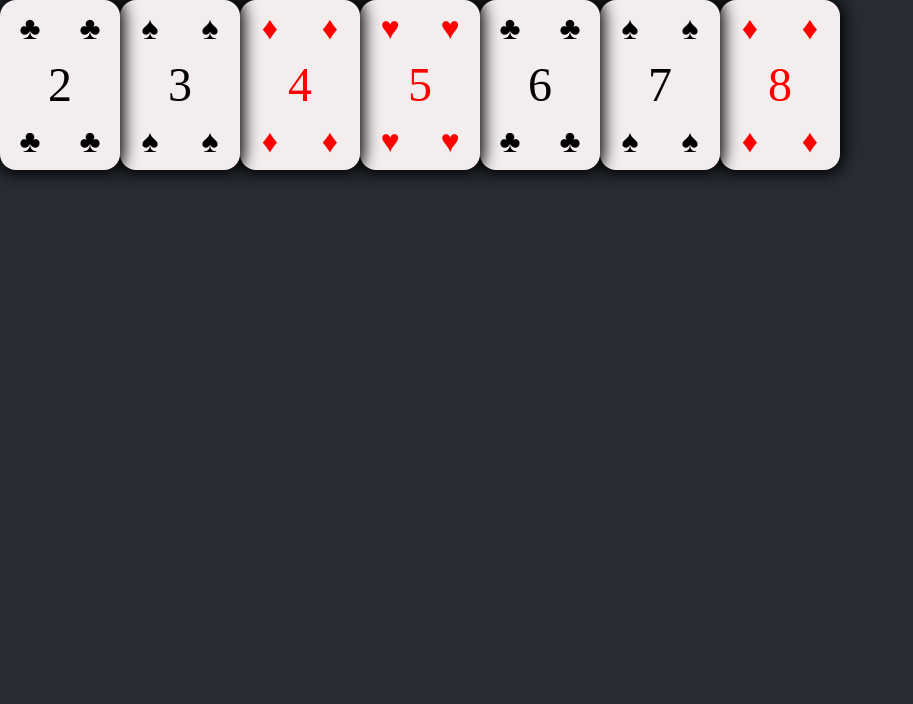
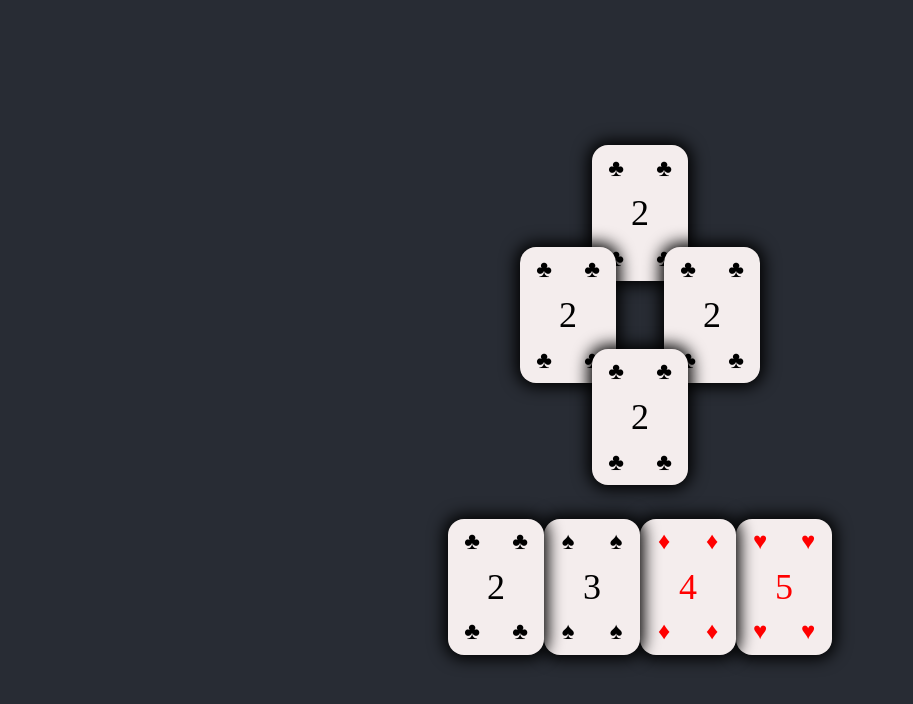
Before and after one commit to callumfairbairn/blob, a React (Create React App) app: page / in a window 1280 px wide. Shown: the top 704 px of the page, without its empty margins (0-913 px from the left). Built offline with nearby package versions, Linux system fonts and the light colour scheme.

Commit message:
Add Pile and do some css

```diff
--- a/src/App.css
+++ /dev/null
@@ -1,6 +0,0 @@
-.App {
-  display: flex;
-  background-color: #282C34;
-  width: 100vw;
-  height: 100vh;
-}
--- /dev/null
+++ b/src/App.scss
@@ -0,0 +1,17 @@
+@import "components/Card/Card";
+
+.App {
+  display: flex;
+  background-color: #282C34;
+  width: 100vw;
+  height: 100vh;
+  justify-content: center;
+  align-items: center;
+
+  .game {
+    display: flex;
+    justify-content: center;
+    flex-wrap: wrap;
+    width: 7 * $card-width;
+  }
+}
--- a/src/App.tsx
+++ b/src/App.tsx
@@ -1,22 +1,26 @@
 import React from 'react'
-import './App.css'
+import './App.scss'
 import { Hand } from './components/Hand/Hand'
 import { Suits } from './enums/suits'
+import { Pile } from './components/Pile/Pile'
 
 const cards = [
   { value: 2, suit: Suits.Clubs },
   { value: 3, suit: Suits.Spades },
   { value: 4, suit: Suits.Diamonds },
   { value: 5, suit: Suits.Hearts },
-  { value: 6, suit: Suits.Clubs },
-  { value: 7, suit: Suits.Spades },
-  { value: 8, suit: Suits.Diamonds },
+  // { value: 6, suit: Suits.Clubs },
+  // { value: 7, suit: Suits.Spades },
+  // { value: 8, suit: Suits.Diamonds },
 ]
 
 const App = () => {
   return (
     <div className="App" data-testid="app">
-      <Hand cards={cards} />
+      <div className="game">
+        <Pile frontCard={cards[0]} backCard={cards[0]} leftCard={cards[0]} rightCard={cards[0]} />
+        <Hand cards={cards}/>
+      </div>
     </div>
   );
 }
--- a/src/components/Card/Card.scss
+++ b/src/components/Card/Card.scss
@@ -1,6 +1,7 @@
 @use 'sass:math';
-$base-size: 15vmin;
-$font-size: 4vmin;
+$card-width: 12vmin;
+$card-height: math.sqrt(2) * $card-width;
+$card-font-size: 3vmin;
 $suit-size-multiplier: 0.5;
 
 .black-card {
@@ -13,8 +14,8 @@ $suit-size-multiplier: 0.5;
 
 #card {
   background-color: #F4EDED;
-  width: $base-size;
-  height: math.sqrt(2) * $base-size;
+  width: $card-width;
+  height: $card-height;
   border-radius: 1rem;
   box-shadow: 0 0 1rem 3pt black;
   display: flex;
@@ -27,17 +28,17 @@ $suit-size-multiplier: 0.5;
     display: flex;
     justify-content: center;
     align-items: center;
-    font-size: $font-size;
-    width: $base-size * $suit-size-multiplier;
-    height: math.sqrt(2) / 3 * $base-size;
+    font-size: $card-font-size;
+    width: $card-width * $suit-size-multiplier;
+    height: math.sqrt(2) / 3 * $card-width;
   }
 
   .number {
     display: flex;
     justify-content: center;
     align-items: center;
-    font-size: $font-size * 1.5;
-    width: $base-size;
-    height: math.sqrt(2) / 3 * $base-size;
+    font-size: $card-font-size * 1.5;
+    width: $card-width;
+    height: math.sqrt(2) / 3 * $card-width;
   }
 }
--- a/src/components/Hand/Hand.scss
+++ b/src/components/Hand/Hand.scss
@@ -1,3 +1,7 @@
+@import "../Card/Card";
+
 .hand {
   display: flex;
+  justify-content: center;
+  width: 7 * $card-width;
 }
--- /dev/null
+++ b/src/components/Pile/Pile.scss
@@ -0,0 +1,28 @@
+@import "../Card/Card";
+$pile-width: 2.5; //in units of card-width
+
+.pile {
+  display: flex;
+  flex-wrap: wrap;
+  width: $card-width * $pile-width;
+  margin-bottom: $card-height * 0.5;
+
+  .pileCard {
+    height: $card-height * 0.75;
+  }
+
+  #backCard {
+    display: flex;
+    justify-content: center;
+    width: $card-width * $pile-width;
+  }
+  #leftCard {
+    display: flex;
+    width: $card-width * ($pile-width - 1);
+  }
+  #frontCard {
+    display: flex;
+    justify-content: center;
+    width: $card-width * $pile-width;
+  }
+}
--- /dev/null
+++ b/src/components/Pile/Pile.tsx
@@ -0,0 +1,30 @@
+import React from 'react'
+import { CardType } from '../../types/card'
+import { Card } from '../Card/Card'
+import './Pile.scss'
+
+type PileProps = {
+  frontCard?: CardType
+  backCard?: CardType
+  leftCard?: CardType
+  rightCard?: CardType
+}
+
+export const Pile = ({ frontCard, backCard, leftCard, rightCard }: PileProps) => {
+  return (
+    <div className="pile" data-testid="pile" >
+      <div className="pileCard" id="backCard">
+        {backCard && <Card card={backCard}/>}
+      </div>
+      <div className="pileCard" id="leftCard">
+        {leftCard && <Card card={leftCard}/>}
+      </div>
+      <div className="pileCard" id="rightCard">
+        {rightCard && <Card card={rightCard}/>}
+      </div>
+      <div className="pileCard" id="frontCard">
+        {frontCard && <Card card={frontCard}/>}
+      </div>
+    </div>
+  )
+}
```
Also changed, not shown: 1 other file (tests, documents, lock files or other folders).
